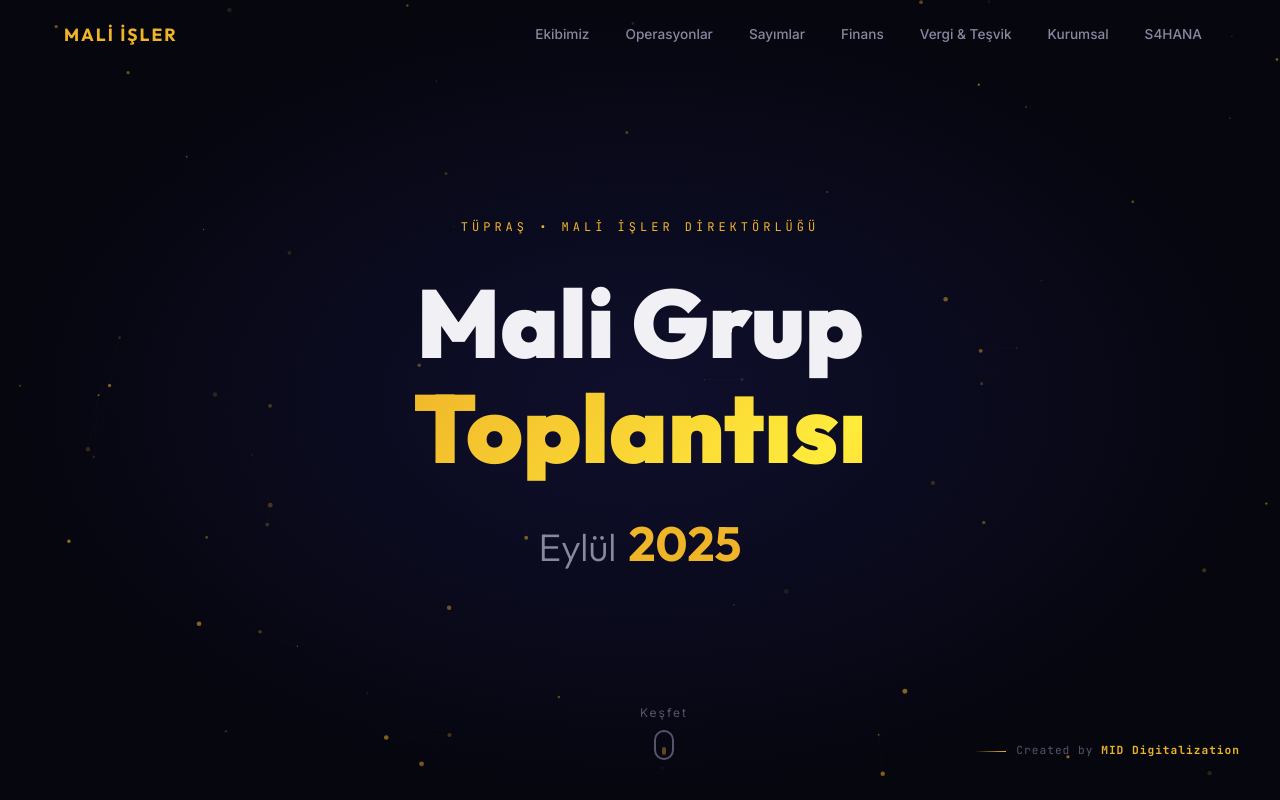
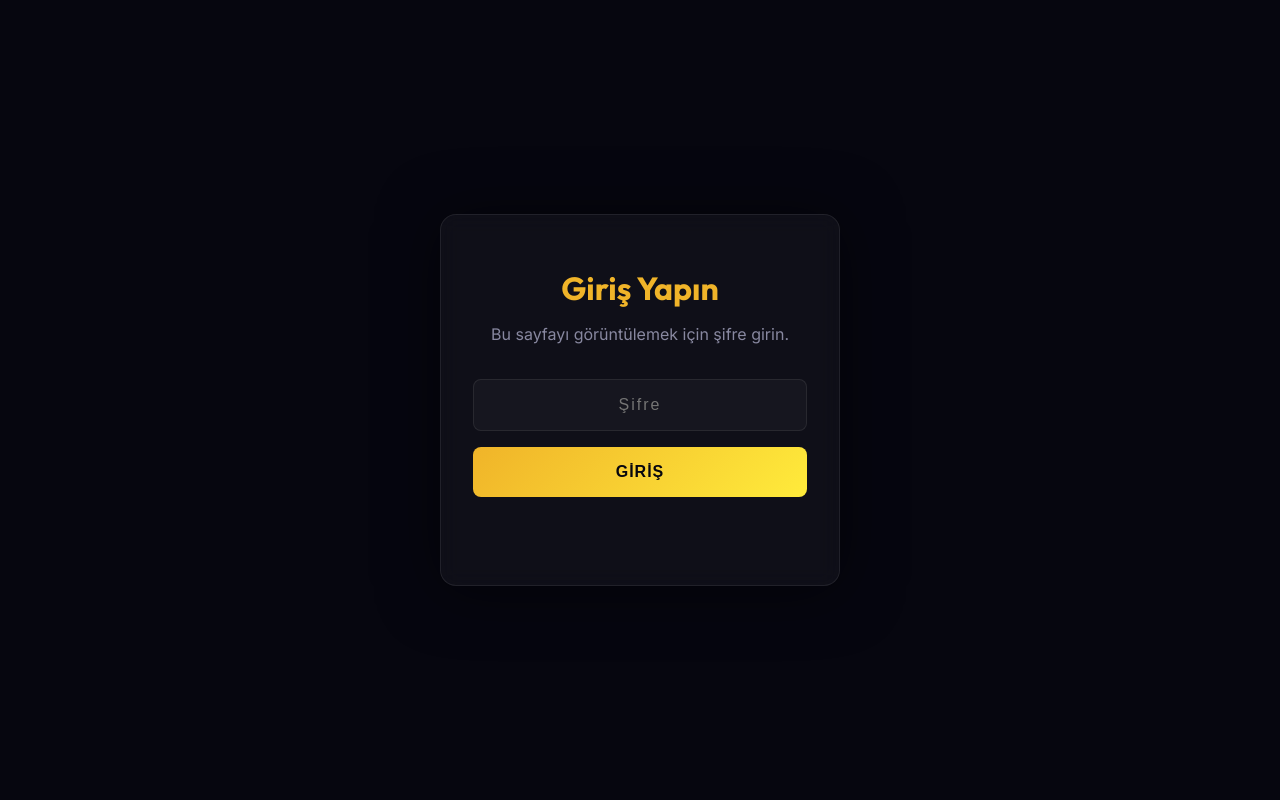
Before and after one commit to mustafaafiskirma/mali-toplanti-2025, a plain HTML site: page index.html in a window 1280 px wide. Shown: the top 800 px of the page. Drawn offline with Linux system fonts and the light colour scheme; animation ran at ten frames a second.

Commit message:
password

```diff
--- a/index.html
+++ b/index.html
@@ -15,6 +15,19 @@
 </head>
 
 <body>
+
+    <!-- Password Overlay -->
+    <div id="password-overlay">
+        <div class="password-content">
+            <h2 class="password-title">Giriş Yapın</h2>
+            <p class="password-subtitle">Bu sayfayı görüntülemek için şifre girin.</p>
+            <form id="password-form">
+                <input type="password" id="password-input" placeholder="Şifre" required>
+                <button type="submit" class="password-submit">Giriş</button>
+            </form>
+            <p id="password-error"></p>
+        </div>
+    </div>
 
     <!-- Navigation -->
     <nav id="navbar">
--- a/script.js
+++ b/script.js
@@ -9,7 +9,52 @@
     initHeroCanvas();
     initMatrixCanvas();
     initMobileNav();
+    initPassword();
 });
+
+/* ---------- PASSWORD PROTECTION ---------- */
+function initPassword() {
+    const overlay = document.getElementById('password-overlay');
+    const form = document.getElementById('password-form');
+    const input = document.getElementById('password-input');
+    const errorMsg = document.getElementById('password-error');
+
+    // Check session storage
+    if (sessionStorage.getItem('authenticated') === 'true') {
+        overlay.style.display = 'none';
+        return;
+    } else {
+        document.body.classList.add('password-active');
+    }
+
+    form.addEventListener('submit', (e) => {
+        e.preventDefault();
+        const password = input.value;
+
+        if (password === 'mustafa') {
+            sessionStorage.setItem('authenticated', 'true');
+            overlay.style.opacity = '0';
+            setTimeout(() => {
+                overlay.style.display = 'none';
+                document.body.classList.remove('password-active');
+
+                // Trigger animations that might have been missed
+                const reveals = document.querySelectorAll('.reveal');
+                reveals.forEach(el => el.classList.add('active'));
+            }, 500);
+        } else {
+            errorMsg.textContent = 'Hatalı şifre. Tekrar deneyin.';
+            input.value = '';
+            input.focus();
+
+            // Simple shake effect via CSS transform manually if needed, or just text
+            input.style.borderColor = 'var(--red)';
+            setTimeout(() => {
+                input.style.borderColor = 'var(--border-color)';
+            }, 500);
+        }
+    });
+}
 
 /* ---------- NAVBAR ---------- */
 function initNavbar() {
--- a/style.css
+++ b/style.css
@@ -1700,3 +1700,102 @@
         padding: 32px 24px;
     }
 }
+
+/* ============================================================
+   PASSWORD PROTECTION
+   ============================================================ */
+#password-overlay {
+    position: fixed;
+    top: 0;
+    left: 0;
+    width: 100%;
+    height: 100%;
+    background: var(--bg-primary);
+    z-index: 10000;
+    display: flex;
+    align-items: center;
+    justify-content: center;
+    opacity: 1;
+    transition: opacity 0.5s ease;
+}
+
+.password-content {
+    background: var(--bg-card);
+    padding: 3rem 2rem;
+    border-radius: var(--radius);
+    text-align: center;
+    border: 1px solid var(--border-color);
+    box-shadow: 0 4px 60px rgba(0, 0, 0, 0.5);
+    backdrop-filter: blur(10px);
+    width: 90%;
+    max-width: 400px;
+    animation: fadeInUp 0.6s ease forwards;
+}
+
+.password-title {
+    font-family: var(--font-heading);
+    font-size: 2rem;
+    margin-bottom: 0.5rem;
+    color: var(--gold);
+}
+
+.password-subtitle {
+    font-size: 1rem;
+    color: var(--text-secondary);
+    margin-bottom: 2rem;
+}
+
+#password-form {
+    display: flex;
+    flex-direction: column;
+    gap: 1rem;
+}
+
+#password-input {
+    background: rgba(255, 255, 255, 0.03);
+    border: 1px solid var(--border-color);
+    border-radius: var(--radius-sm);
+    padding: 1rem;
+    color: var(--text-primary);
+    font-size: 1rem;
+    outline: none;
+    transition: var(--transition);
+    text-align: center;
+    letter-spacing: 2px;
+}
+
+#password-input:focus {
+    border-color: var(--gold);
+    background: rgba(255, 255, 255, 0.08);
+}
+
+.password-submit {
+    background: linear-gradient(135deg, var(--gold), #ffeb3b);
+    color: var(--bg-primary);
+    font-weight: 700;
+    border: none;
+    border-radius: var(--radius-sm);
+    padding: 1rem;
+    font-size: 1rem;
+    cursor: pointer;
+    transition: var(--transition);
+    text-transform: uppercase;
+    letter-spacing: 1px;
+}
+
+.password-submit:hover {
+    transform: translateY(-2px);
+    box-shadow: 0 4px 20px rgba(240, 180, 41, 0.3);
+}
+
+#password-error {
+    color: var(--red);
+    font-size: 0.9rem;
+    margin-top: 1rem;
+    min-height: 1.5rem;
+    font-weight: 500;
+}
+
+body.password-active {
+    overflow: hidden;
+}
```
